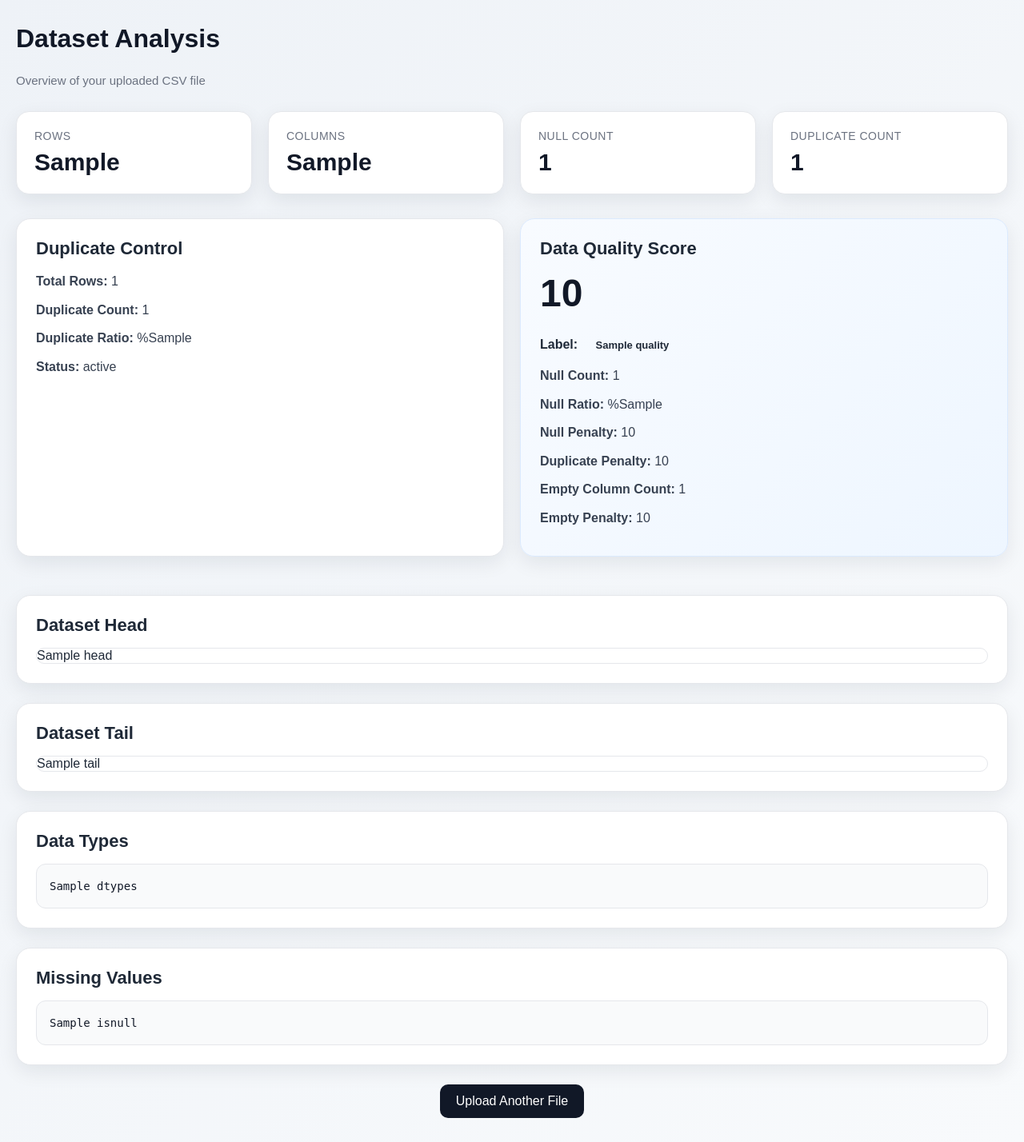
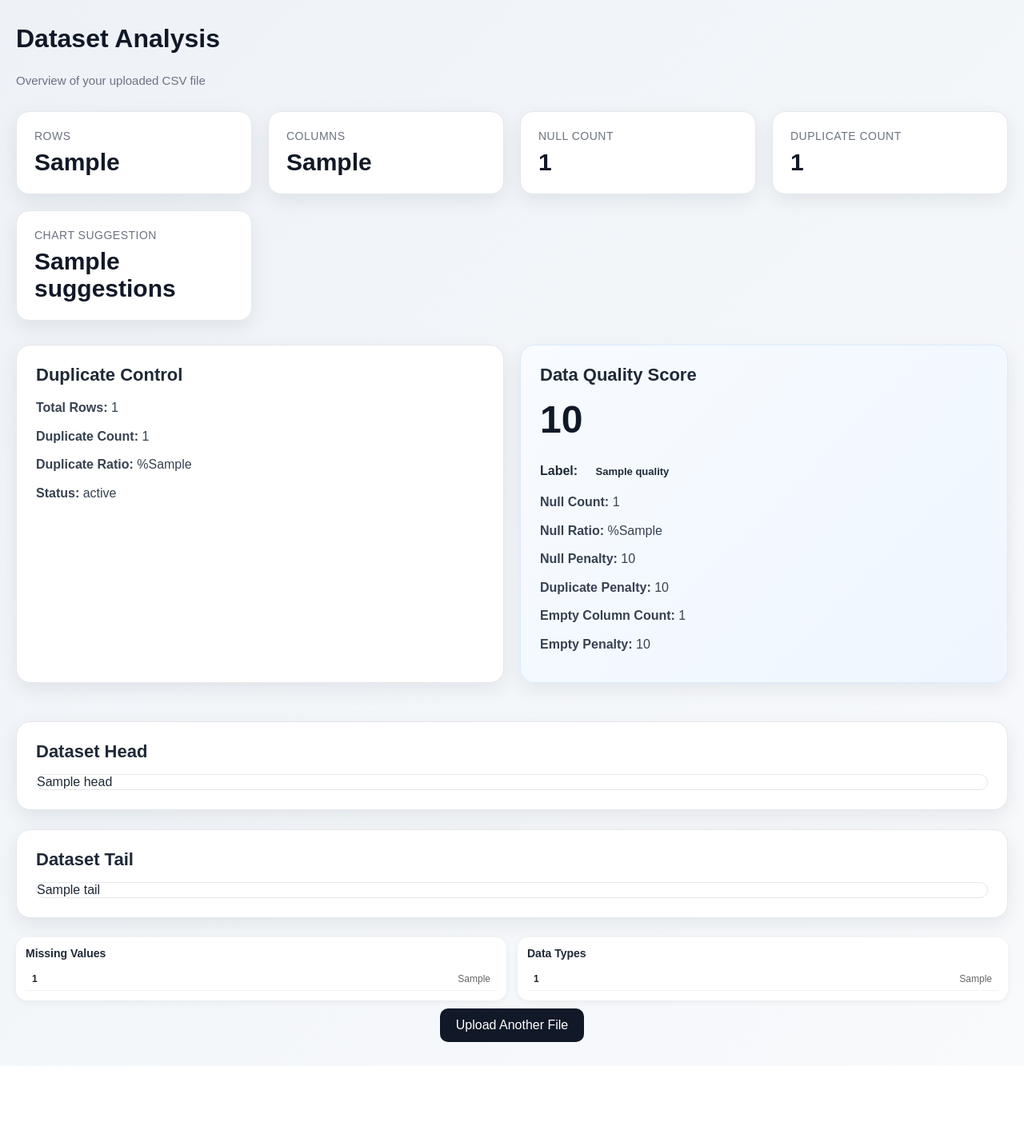
Before and after one commit to batuhantuna04/DatasetExplorer, a Flask app: template templates/result.html in a window 1280 px wide. Shown: the whole page at 80% size. After the commit the page ends 1303 px from the top, so only its background shows below. Run offline with Flask 3, Linux system fonts and the light colour scheme; the template is opened without the code that fills it: most values are stand-ins (such as "Sample title", 1, 10 or a date in 2020).

Commit message:
Add Suggestion Charts

```diff
--- a/static/style.css
+++ b/static/style.css
@@ -311,3 +311,41 @@ pre{
 .back-button:hover{
     background: #1f2937;
 }
+.bottom-section {
+    display: grid;
+    grid-template-columns: 1fr 1fr;
+    gap: 14px;
+    margin-top: 24px;
+}
+
+.box {
+    background: #fff;
+    border-radius: 14px;
+    padding: 12px;
+    box-shadow: 0 2px 8px rgba(0,0,0,0.06);
+    max-height: 220px;
+    overflow-y: auto;
+}
+
+.box h3 {
+    margin: 0 0 10px 0;
+    font-size: 14px;
+}
+
+.mini-row {
+    display: flex;
+    justify-content: space-between;
+    align-items: center;
+    padding: 7px 8px;
+    font-size: 12px;
+    border-bottom: 1px solid #f1f1f1;
+}
+
+.mini-row span:first-child {
+    font-weight: 600;
+    color: #222;
+}
+
+.mini-row span:last-child {
+    color: #666;
+}
--- a/templates/result.html
+++ b/templates/result.html
@@ -33,6 +33,10 @@
             <div class="stat-box">
                 <span class="stat-title">Duplicate Count</span>
                 <div class="stat-value">{{ result.duplicate.duplicate_count }}</div>
+            </div>
+            <div class="stat-box">
+                <span class="stat-title">Chart Suggestion</span>
+                <div class="stat-value">{{result.suggestion.suggestions}}</div>
             </div>
         </div>
 
@@ -89,15 +93,27 @@
             </div>
         </div>
 
-        <div class="card">
-            <h2>Data Types</h2>
-            <pre>{{ result.dtypes }}</pre>
+    <div class="bottom-section">
+        <div class="box">
+            <h3>Missing Values</h3>
+            {% for row in result.isnull %}
+                <div class="mini-row">
+                    <span>{{ row["index"] }}</span>
+                    <span>{{ row["Missing Count"] }}</span>
+                </div>
+            {% endfor %}
         </div>
 
-        <div class="card">
-            <h2>Missing Values</h2>
-            <pre>{{ result.isnull }}</pre>
+        <div class="box">
+            <h3>Data Types</h3>
+            {% for row in result.dtypes %}
+                <div class="mini-row">
+                    <span>{{ row["index"] }}</span>
+                    <span>{{ row["Data Type"] }}</span>
+                </div>
+            {% endfor %}
         </div>
+    </div>
 
         <div class="back-area">
             <a href="/" class="back-button">Upload Another File</a>
```
Also changed, not shown: analyzer.py (+49 -3 lines).
